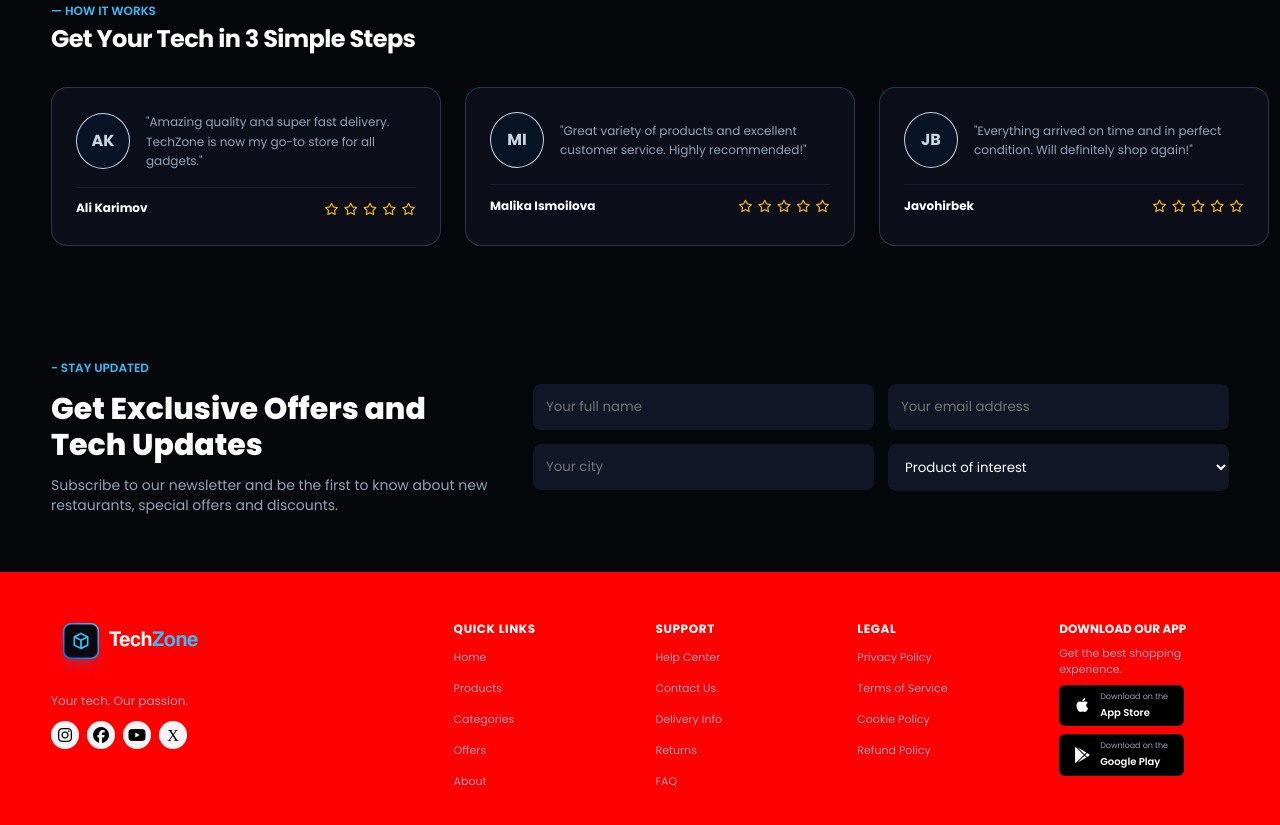
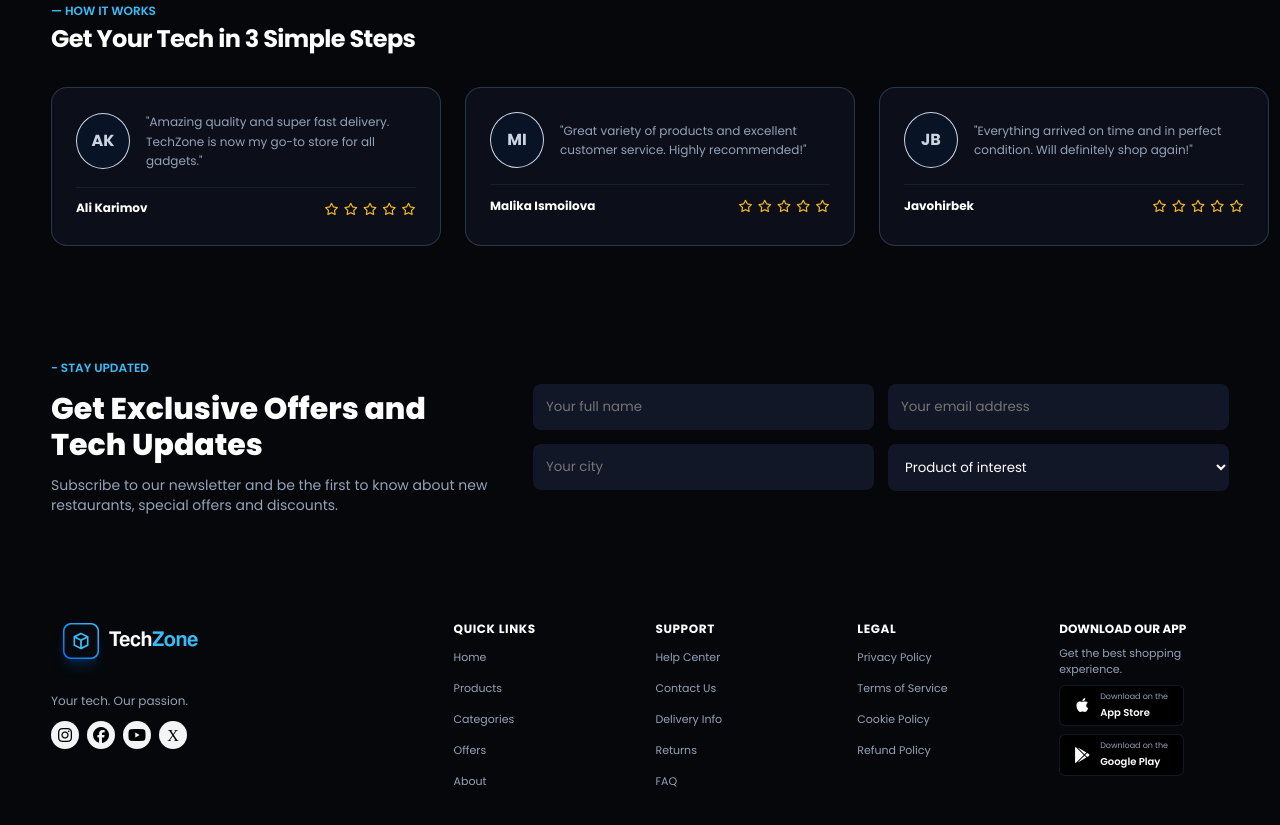
Before and after one commit to botirov-15/techzone, a plain HTML site: page index.html in a window 1280 px wide. Shown: the part 1843-2668 px from the top of the page. Drawn offline with nearby package versions, Linux system fonts and the light colour scheme; files whose address does not match are found by name.

Commit message:
footer-bg-color

```diff
--- a/css/layout/footer.css
+++ b/css/layout/footer.css
@@ -1,5 +1,5 @@
   #footer {
-    background-color: red;
+    background-color: var(--footer-bg-color);
 
   }
 
```
